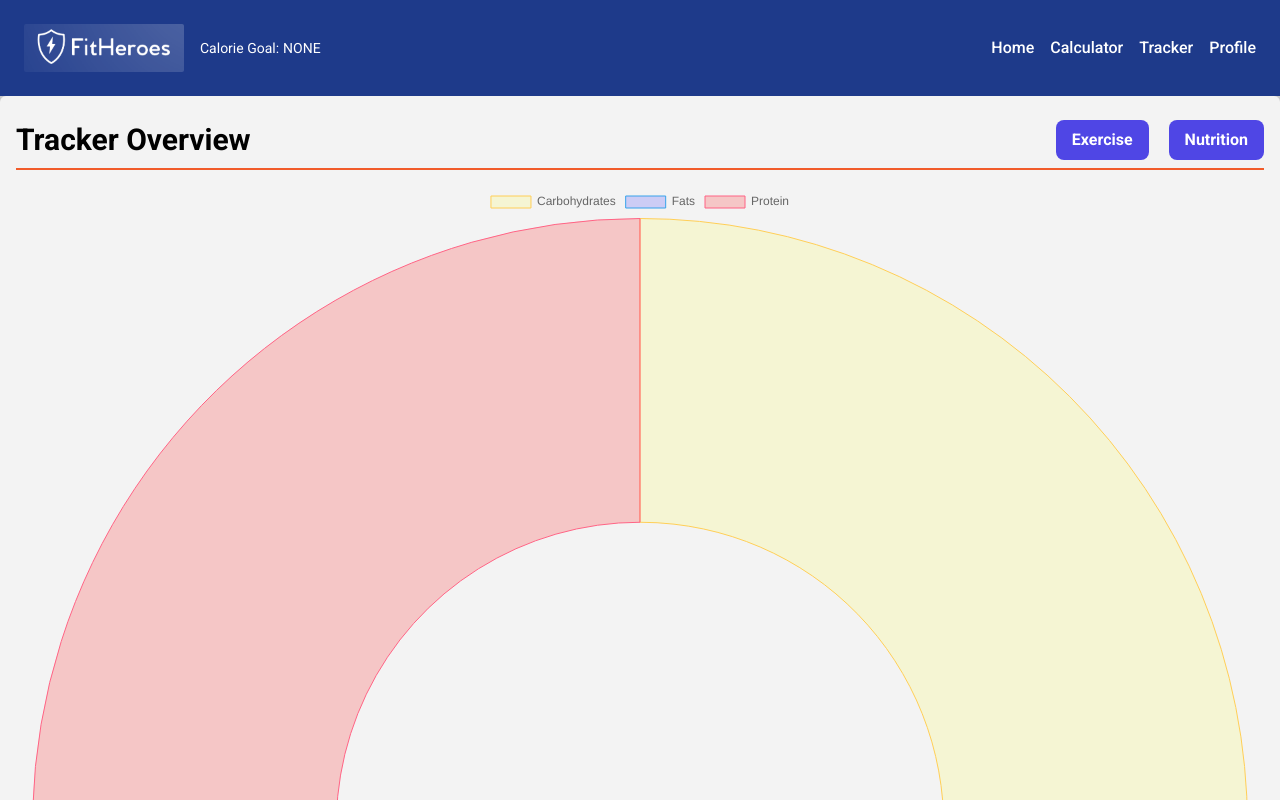
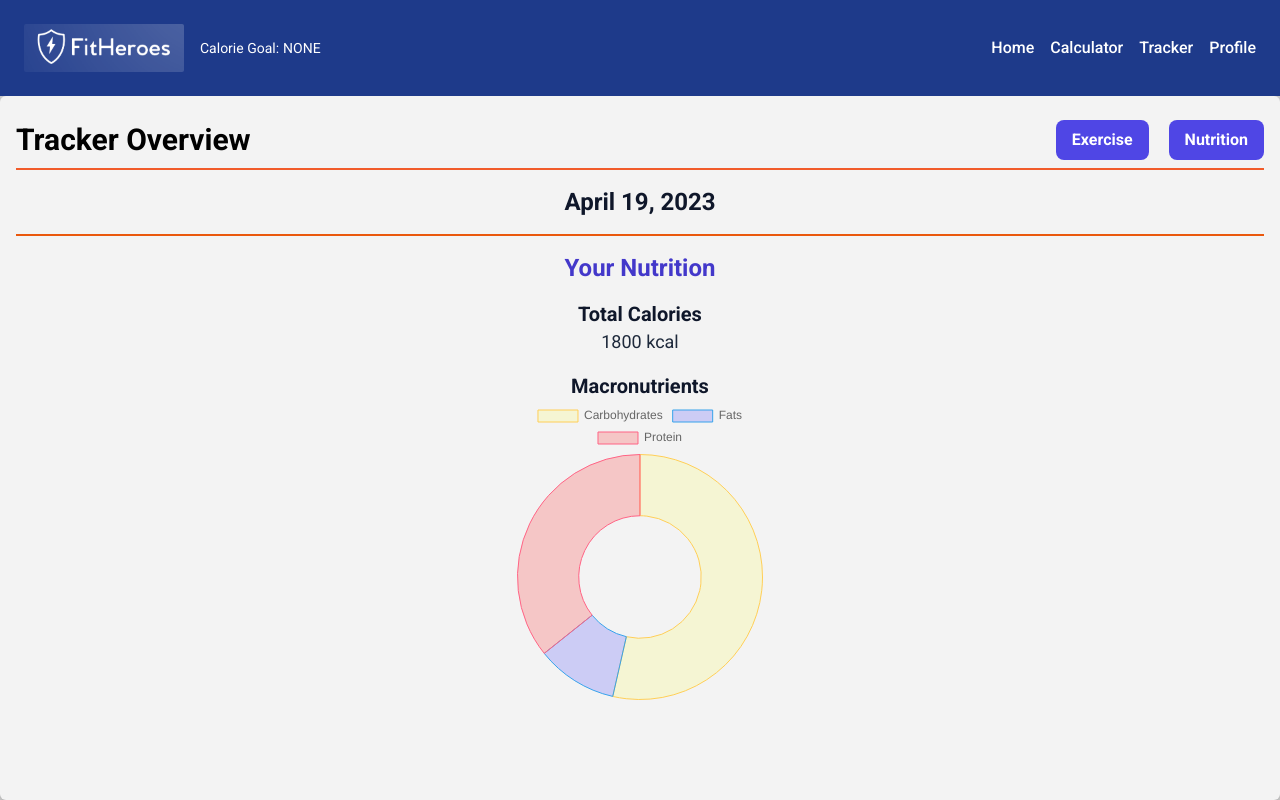
Before and after one commit to pn-code/fit-reservation, a Next.js app: page /tracker/overview in a window 1280 px wide. Shown: the top 800 px of the page. Built offline with nearby package versions, Linux system fonts and the light colour scheme; no server answers.

Commit message:
Finished out nutrition section of overview

```diff
--- a/app/dashboard/page.tsx
+++ b/app/dashboard/page.tsx
@@ -1,4 +1,4 @@
-import React from 'react'
+import MacroChart from "../../components/MacroChart";
 
 function DashboardPage() {
 	return (
@@ -6,8 +6,11 @@ function DashboardPage() {
 			<header>
 				<h1>Dashboard</h1>
 			</header>
+			<main>
+				<MacroChart />
 			</main>
-  )
+		</main>
+	);
 }
 
 export default DashboardPage;
--- a/app/tracker/overview/page.tsx
+++ b/app/tracker/overview/page.tsx
@@ -3,13 +3,32 @@ import MacroChart from "../../../components/MacroChart";
 
 const Tracker = () => {
 	return (
-		<main className="w-full h-full mt-24 bg-[#f3f3f3] px-4 py-6 rounded-md flex flex-col gap-4 shadow-md">
+		<main className="w-full h-[calc(100vh-96px)] mt-24 bg-[#f3f3f3] px-4 py-6 rounded-md flex flex-col gap-4 shadow-md">
 			<TrackerHeader title={"Tracker Overview"} />
 
-			<section>
-				<MacroChart carbs={300} fats={60} protein={200} />
+			<section className="flex flex-col items-center w-full">
+				<h2 className="text-2xl font-semibold text-slate-900 text-center">
+					April 19, 2023
+				</h2>
+				<div className="w-full border-b-2 border-b-orange-600 pb-4"></div>
 			</section>
 
+			<section className="flex flex-col items-center gap-4">
+				<h2 className="text-2xl font-semibold text-indigo-700">Your Nutrition</h2>
+				<article className="flex flex-col items-center">
+					<h3 className="text-xl text-slate-900 font-bold">
+						Total Calories
+					</h3>
+					<span className="text-lg text-slate-800">1800 kcal</span>
+				</article>
+
+				<article className="flex flex-col items-center">
+					<h3 className="text-xl text-slate-900 font-bold">
+						Macronutrients
+					</h3>
+					<MacroChart carbs={300} fats={60} protein={200} />
+				</article>
+			</section>
 		</main>
 	);
 };
```
Lines whose indentation alone changed are shown as unchanged.
